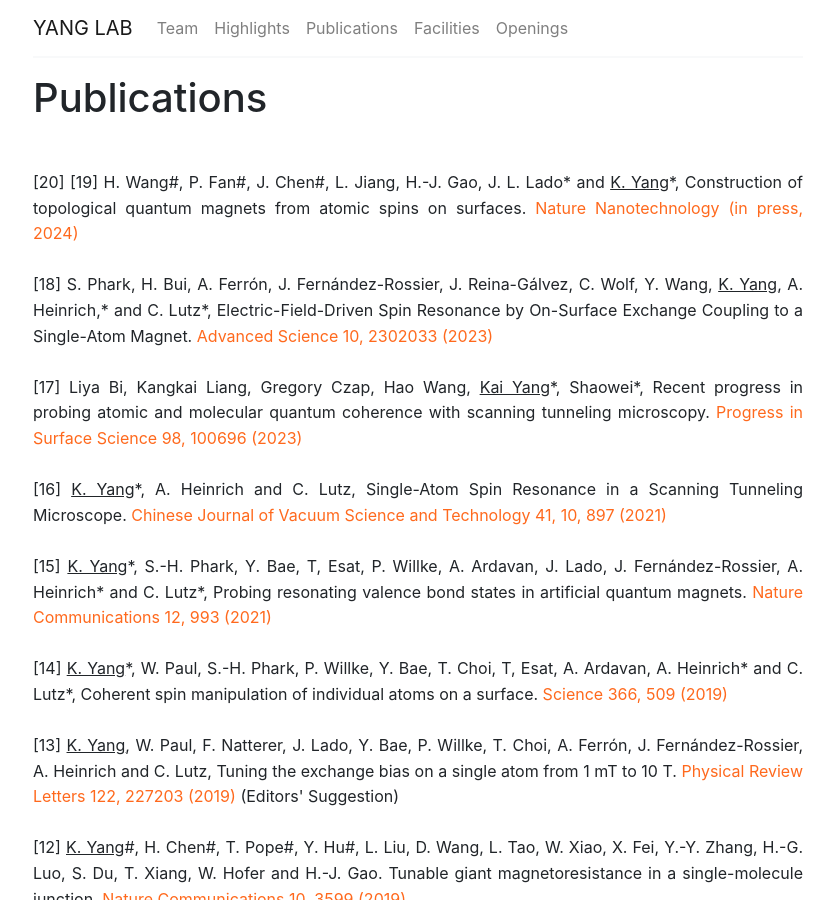
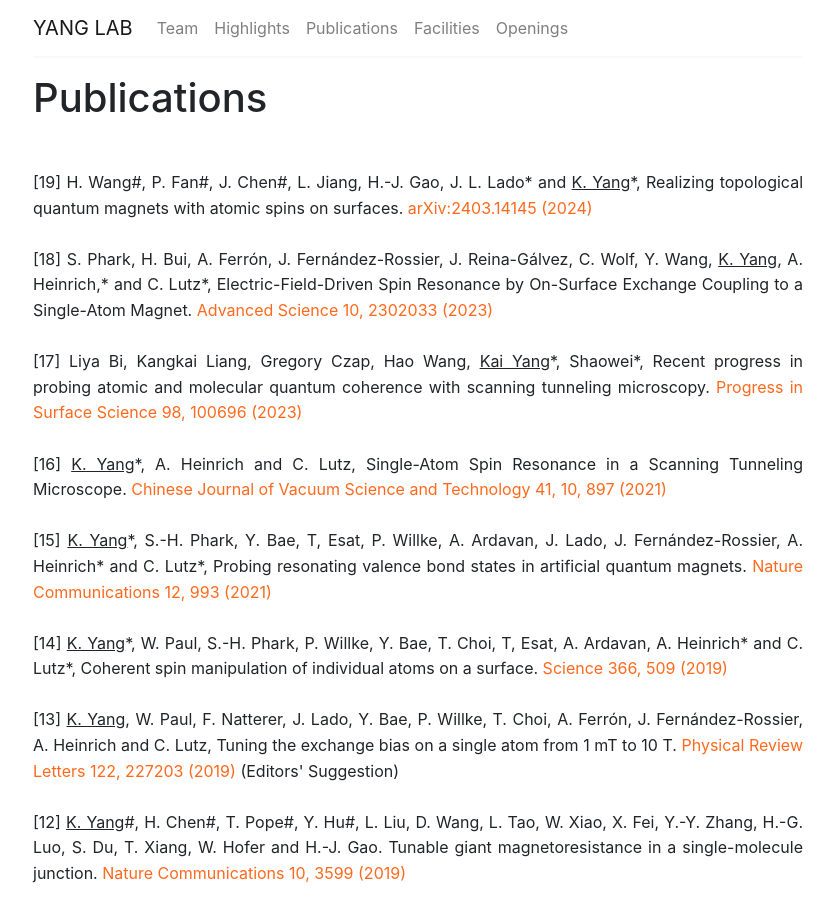
Before and after one commit to ZoomWuun/Q03i, a Jekyll site: the page built from _pages/publications_new.html, in a window 1280 px wide and 900 px high. Shown: the whole window, without its empty margins (222-1056 px from the left). Built offline with Jekyll 4.4.1, drawn with Linux system fonts in a browser that asks for light colours.

Commit message:
Add files via upload

```diff
--- a/_pages/publications_new.html
+++ b/_pages/publications_new.html
@@ -10,8 +10,7 @@
     <div class="media-body">
 
         <p style="line-height: 1.6em;">
-            [20]
-            [19] H. Wang#, P. Fan#, J. Chen#, L. Jiang, H.-J. Gao, J. L. Lado* and <u>K. Yang</u>*, Construction of topological quantum magnets from atomic spins on surfaces. <a href="https://arxiv.org/abs/2403.14145" target="_blank">Nature Nanotechnology (in press, 2024)</a><br><br>
+            [19] H. Wang#, P. Fan#, J. Chen#, L. Jiang, H.-J. Gao, J. L. Lado* and <u>K. Yang</u>*, Realizing topological quantum magnets with atomic spins on surfaces. <a href="https://arxiv.org/abs/2403.14145" target="_blank">arXiv:2403.14145 (2024)</a><br><br>
 
             [18] S. Phark, H. Bui, A. Ferrón, J. Fernández-Rossier, J. Reina-Gálvez, C. Wolf, Y. Wang, <u>K. Yang</u>, A. Heinrich,* and C. Lutz*, Electric-Field-Driven Spin Resonance by On-Surface Exchange Coupling to a Single-Atom Magnet. <a href=" https://doi.org/10.1002/advs.202302033" target="_blank">Advanced Science 10, 2302033 (2023)</a><br><br>
 
```
